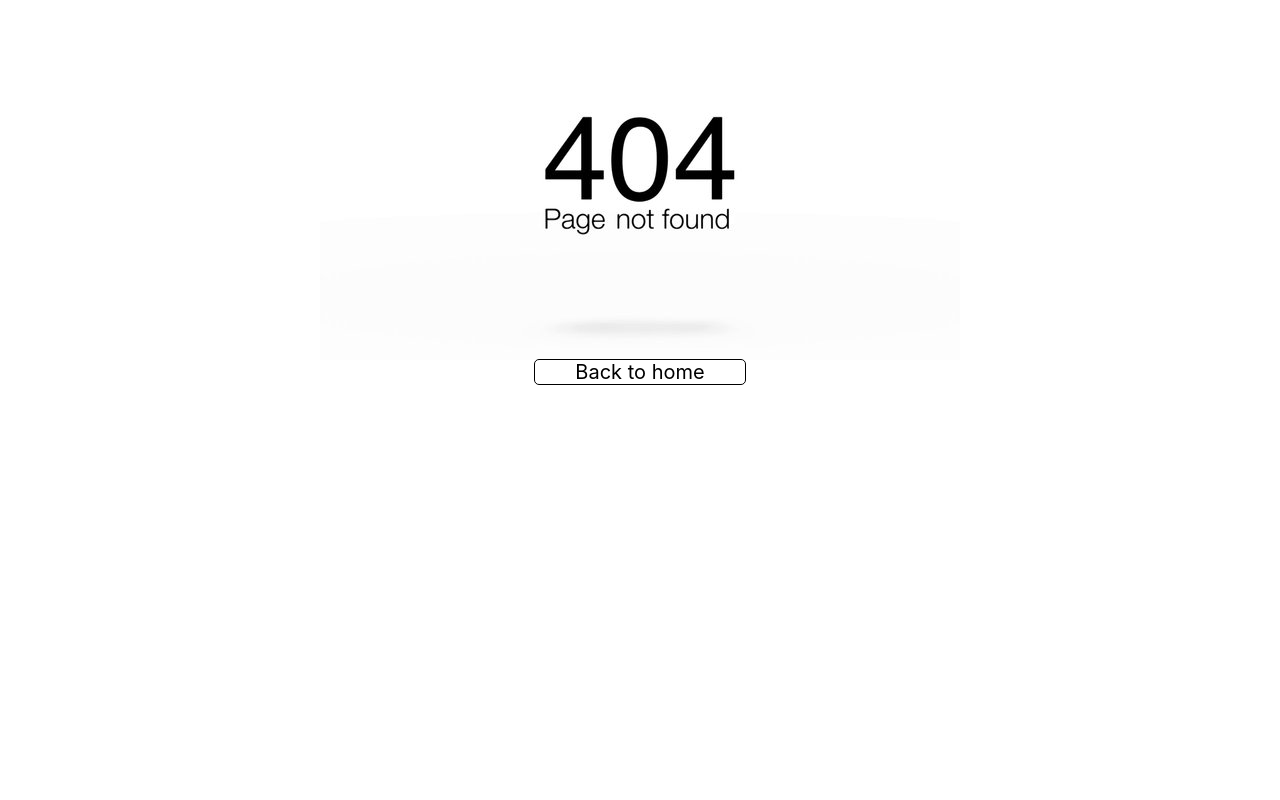
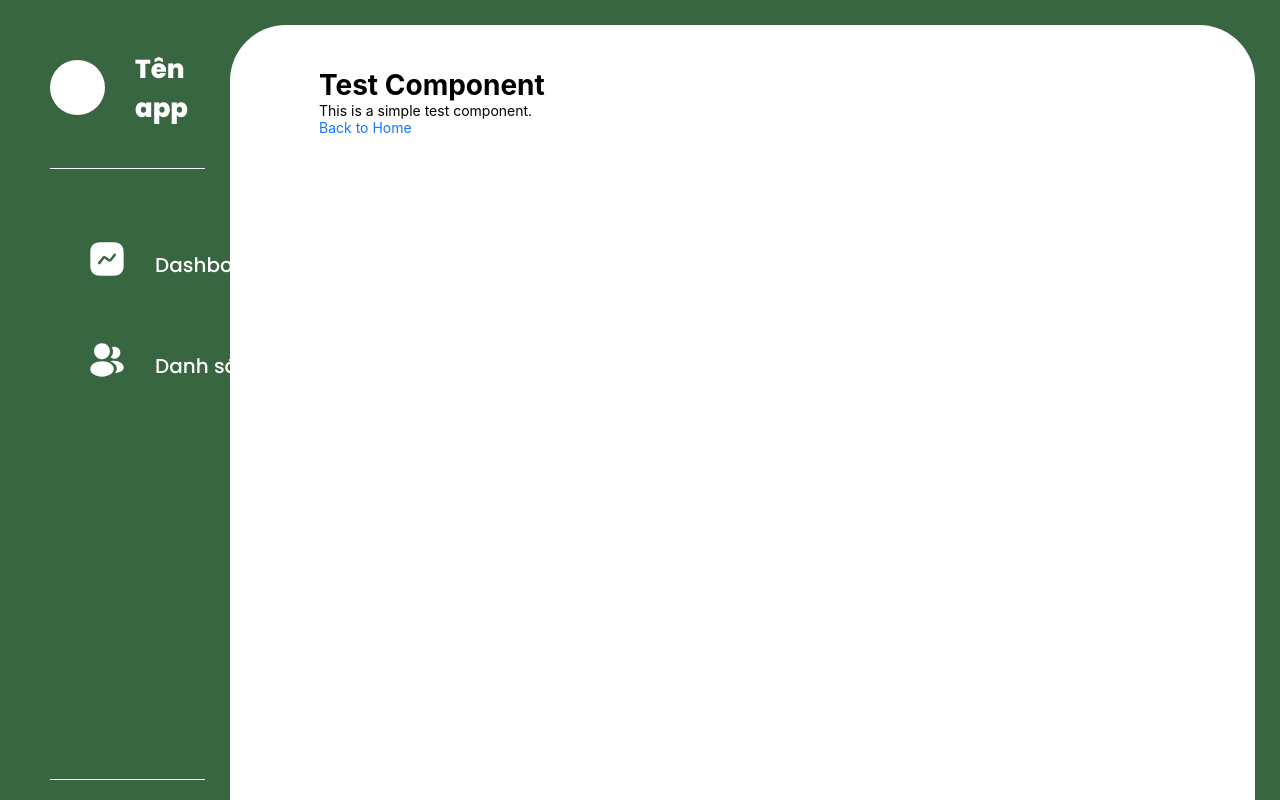
Before and after one commit to daidaivn/SEP-G4, a React (Create React App) app in the folder Code/CarpentryWorkshopClient/: page /test in a window 1280 px wide. Shown: the top 800 px of the page. Built offline with nearby package versions, Linux system fonts and the light colour scheme.

Commit message:
Router Dom

```diff
--- a/Code/CarpentryWorkshopClient/src/App.js
+++ b/Code/CarpentryWorkshopClient/src/App.js
@@ -1,10 +1,30 @@
-import logo from "./logo.svg";
-import "./App.css";
-import DashboardComponnet from "./view/component/DashboardComponnet";
+import React from "react";
+import { Outlet, Routes, Route } from "react-router-dom";
+import MenuComponent from "./view/component/MenuComponent";
+import ListEmployeeComponent from "./view/component/ListEmployeeComponent";
+import DashboardComponent from "./view/component/DashboardComponnet";
+import NotFoundComponent from "./view/component/NotFoundComponent";
+import Test from "./view/component/Test";
+import { Col, Row } from "antd";
 
 function App() {
-  return;
-  <DashboardComponnet />;
+  return (
+    <div className="list-employee">
+      <Row>
+        <Col span={4}>
+          <MenuComponent />
+        </Col>
+        <Col span={20}>
+          <Routes>
+            <Route path="/" element={<DashboardComponent />} />
+            <Route path="/list-employee" element={<ListEmployeeComponent />} />
+            <Route path="/test" element={<Test />} />
+            <Route path="*" element={<NotFoundComponent />} />
+          </Routes>
+        </Col>
+      </Row>
+    </div>
+  );
 }
 
 export default App;
--- a/Code/CarpentryWorkshopClient/src/index.js
+++ b/Code/CarpentryWorkshopClient/src/index.js
@@ -1,18 +1,12 @@
 import React from "react";
-import ReactDOM from "react-dom/client";
-import "./index.css";
+import { createRoot } from "react-dom/client";
+import { BrowserRouter } from "react-router-dom";
 import App from "./App";
-import reportWebVitals from "./reportWebVitals";
-import { createBrowserRouter, RouterProvider } from "react-router-dom";
-import router from "./router/Router";
-const root = ReactDOM.createRoot(document.getElementById("root"));
-root.render(
+
+createRoot(document.getElementById("root")).render(
   <React.StrictMode>
-    <RouterProvider router={router} />
-  </React.StrictMode>
+    <BrowserRouter>
+      <App />
+    </BrowserRouter>
+  </React.StrictMode>,
 );
-
-// If you want to start measuring performance in your app, pass a function
-// to log results (for example: reportWebVitals(console.log))
-// or send to an analytics endpoint. Learn more: https://bit.ly/CRA-vitals
-reportWebVitals();
--- a/Code/CarpentryWorkshopClient/src/view/component/ListEmployeeComponent.js
+++ b/Code/CarpentryWorkshopClient/src/view/component/ListEmployeeComponent.js
@@ -38,17 +38,15 @@ const ListEmployeeComponent = () => {
   const filterOption = (input, option) =>
     (option?.label ?? "").toLowerCase().includes(input.toLowerCase());
   return (
-    <div className="list-employee">
-      <Row>
-        <Col span={4}>
-          <MenuComponent />
-        </Col>
-        <Col span={20}>
     <div className="body-list-employee">
       <div className="head-list">
         <div className="input-search">
-                <i className="icon-search"></i>
-                <Input placeholder="Tìm kiếm" />
+          <div className="text">
+            <h2>Danh sách nhân viên</h2>
+            <span>
+              Hiển thị thông tin chi tiết của các nhân viên trong xưởng mộc
+            </span>
+          </div>
         </div>
         <div className="user">
           <span className="name-user">User</span>
@@ -58,12 +56,7 @@ const ListEmployeeComponent = () => {
           <img src={notification} alt="" />
         </div>
       </div>
-            <div className="text">
-              <h2>Danh sách nhân viên</h2>
-              <span>
-                Hiển thị thông tin chi tiết của các nhân viên trong xưởng mộc
-              </span>
-            </div>
+
       <div className="filter">
         <div className="input-search search-add">
           <i className="icon-search"></i>
@@ -297,9 +290,7 @@ const ListEmployeeComponent = () => {
         </Modal>
       </div>
     </div>
-        </Col>
-      </Row>
-    </div>
+
   );
 };
 
--- /dev/null
+++ b/Code/CarpentryWorkshopClient/src/view/component/Test.js
@@ -0,0 +1,14 @@
+import React from "react";
+import { Link } from "react-router-dom";
+
+const Test = () => {
+  return (
+    <div className="test-container">
+      <h1>Test Component</h1>
+      <p>This is a simple test component.</p>
+      <Link to="/">Back to Home</Link>
+    </div>
+  );
+};
+
+export default Test;
```
Also changed, not shown: Code/CarpentryWorkshopClient/src/router/Router.jsx (+12 -9 lines). Lines whose indentation alone changed are shown as unchanged.
